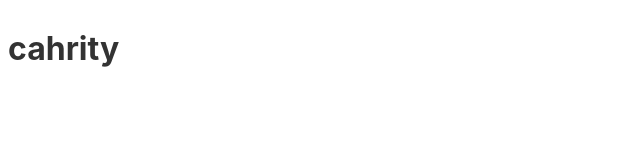
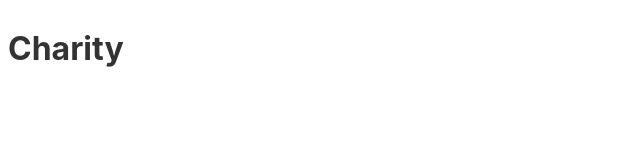
Before and after one commit to Dimasbahrul24/charity, a Svelte app: page / in a window 1280 px wide. Shown: the top 160 px of the page, without its empty margins (0-640 px from the left). Built offline with nearby package versions, Linux system fonts and the light colour scheme.

Commit message:
change header

```diff
--- a/src/App.svelte
+++ b/src/App.svelte
@@ -1 +1 @@
- <h1>cahrity</h1>
+ <h1>Charity</h1>
```
